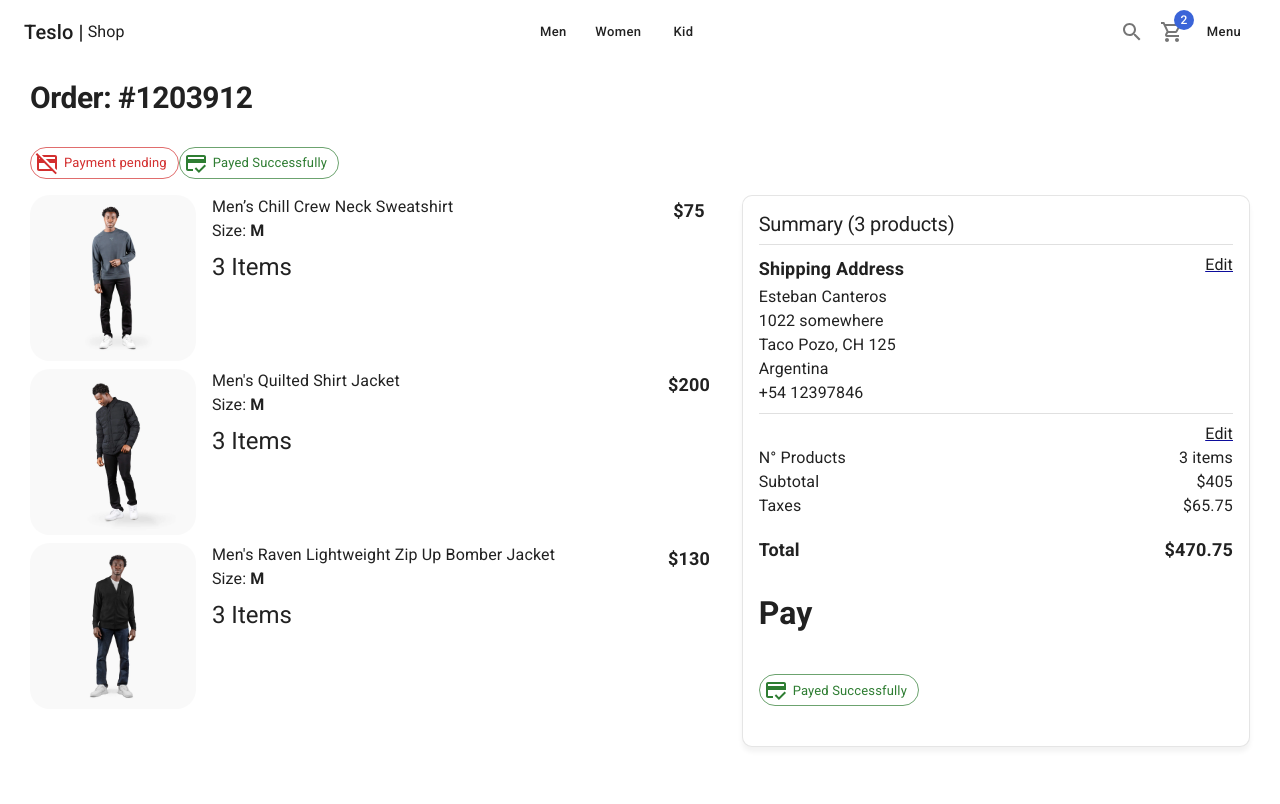
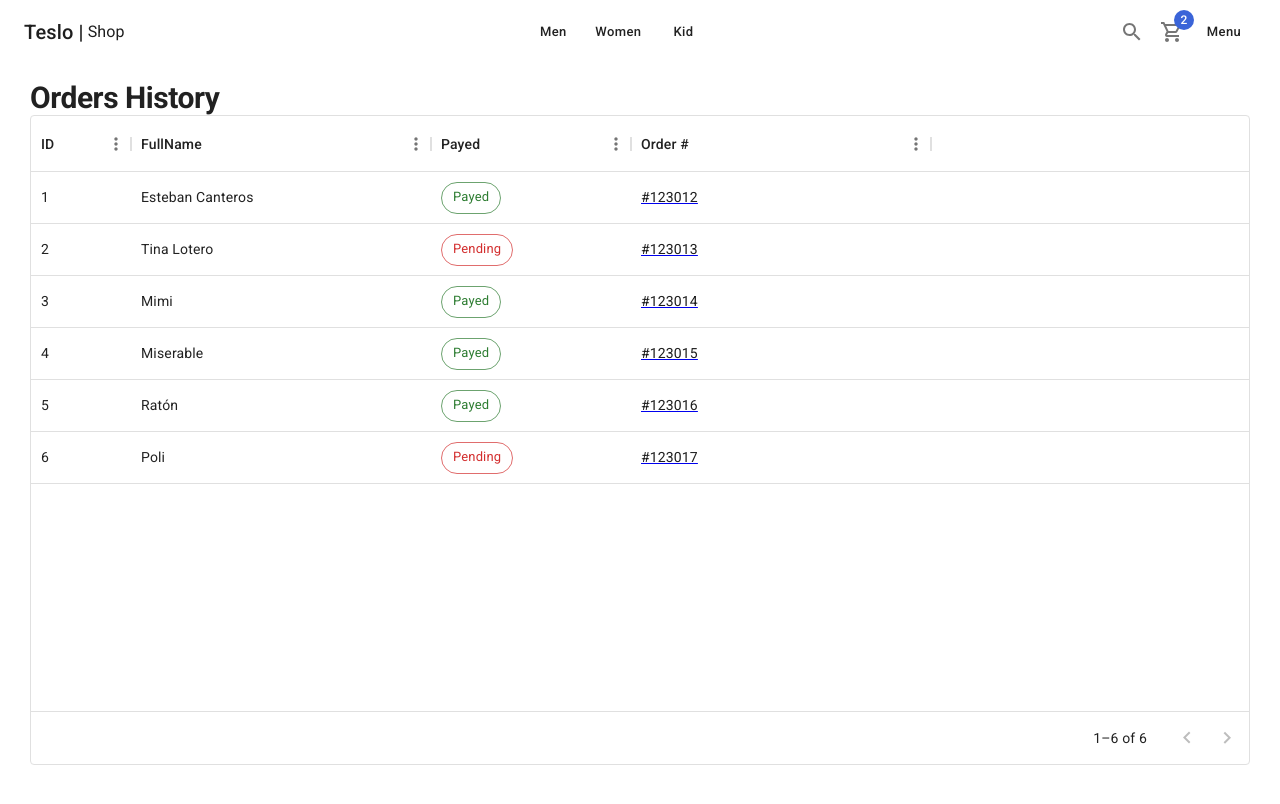
Before and after one commit to eacz/shop-nextjs, a Next.js app: page /orders/history in a window 1280 px wide. Shown: the top 804 px of the page. Built offline with nearby package versions, Linux system fonts and the light colour scheme.

Commit message:
add order history page

```diff
--- a/package.json
+++ b/package.json
@@ -13,6 +13,7 @@
     "@emotion/styled": "^11.10.6",
     "@mui/icons-material": "^5.11.9",
     "@mui/material": "^5.11.10",
+    "@mui/x-data-grid": "^6.0.0",
     "@types/node": "18.14.2",
     "@types/react": "18.0.28",
     "@types/react-dom": "18.0.11",
--- /dev/null
+++ b/src/pages/orders/history.tsx
@@ -0,0 +1,63 @@
+import NextLink from 'next/link'
+import { Grid, Chip, Typography, Link } from '@mui/material'
+import { DataGrid, GridColDef } from '@mui/x-data-grid'
+
+import { ShopLayout } from '@/components/layouts'
+
+const columns: GridColDef[] = [
+  { field: 'id', headerName: 'ID', width: 100 },
+  { field: 'fullName', headerName: 'FullName', width: 300, sortable: false },
+  {
+    field: 'paid',
+    headerName: 'Payed',
+    description: 'Show Information based on the pay status',
+    width: 200,
+    sortable: false,
+    renderCell: (params) => {
+      return params.row.paid ? (
+        <Chip color='success' variant='outlined' label='Payed' />
+      ) : (
+        <Chip color='error' variant='outlined' label='Pending' />
+      )
+    },
+  },
+  {
+    field: 'orderno',
+    headerName: 'Order #',
+    width: 300,
+    renderCell: (params) => {
+      return (
+        <NextLink href={`/orders/${params.row.id}`}>
+          {' '}
+          <Link component='span'> {params.row.orderno}</Link>
+        </NextLink>
+      )
+    },
+  },
+]
+
+const rows = [
+  { id: 1, paid: true, fullName: 'Esteban Canteros', orderno: '#123012' },
+  { id: 2, paid: false, fullName: 'Tina Lotero', orderno: '#123013' },
+  { id: 3, paid: true, fullName: 'Mimi', orderno: '#123014' },
+  { id: 4, paid: true, fullName: 'Miserable', orderno: '#123015' },
+  { id: 5, paid: true, fullName: 'Ratón', orderno: '#123016' },
+  { id: 6, paid: false, fullName: 'Poli', orderno: '#123017' },
+]
+
+const HistoryPage = () => {
+  return (
+    <ShopLayout title='Orders history' pageDescription='Orders history of the client'>
+      <Typography variant='h1' component='h1'>
+        Orders History
+      </Typography>
+      <Grid container>
+        <Grid item xs={12} sx={{ height: 650, width: '100%' }}>
+          <DataGrid rows={rows} columns={columns} pageSizeOptions={[10]} />
+        </Grid>
+      </Grid>
+    </ShopLayout>
+  )
+}
+
+export default HistoryPage
```
Also changed, not shown: 1 other file (tests, documents, lock files or other folders).
